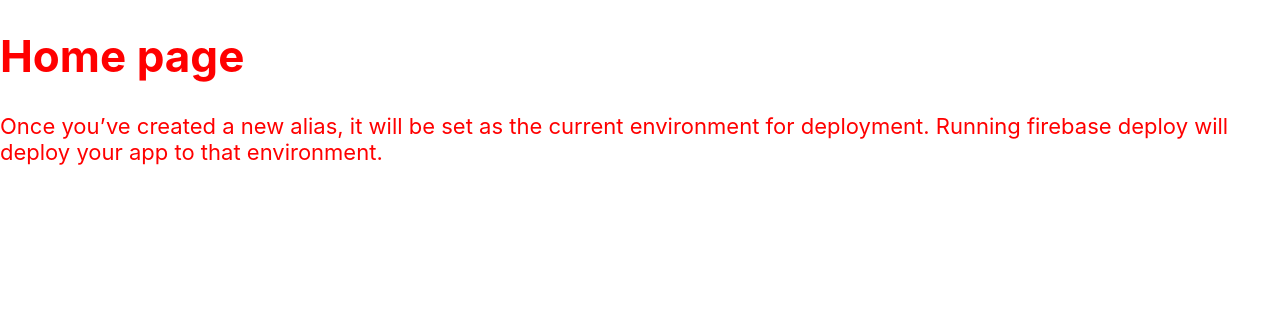
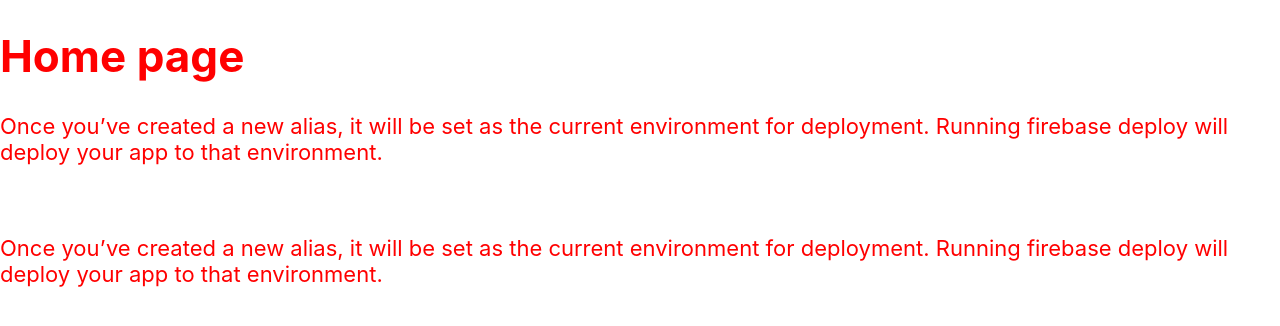
Before and after one commit to thanhhochoi96/web-react-firebase, a React (Create React App) app: page / in a window 1280 px wide. Shown: the top 326 px of the page. Built offline with nearby package versions, Linux system fonts and the light colour scheme.

Commit message:
create: feature1

```diff
--- a/src/Home.tsx
+++ b/src/Home.tsx
@@ -7,6 +7,12 @@
         environment for deployment. Running firebase deploy will deploy your app
         to that environment.
       </p>
+      <br></br>
+      <p>
+        Once you’ve created a new alias, it will be set as the current
+        environment for deployment. Running firebase deploy will deploy your app
+        to that environment.
+      </p>
     </>
   );
 };
```
